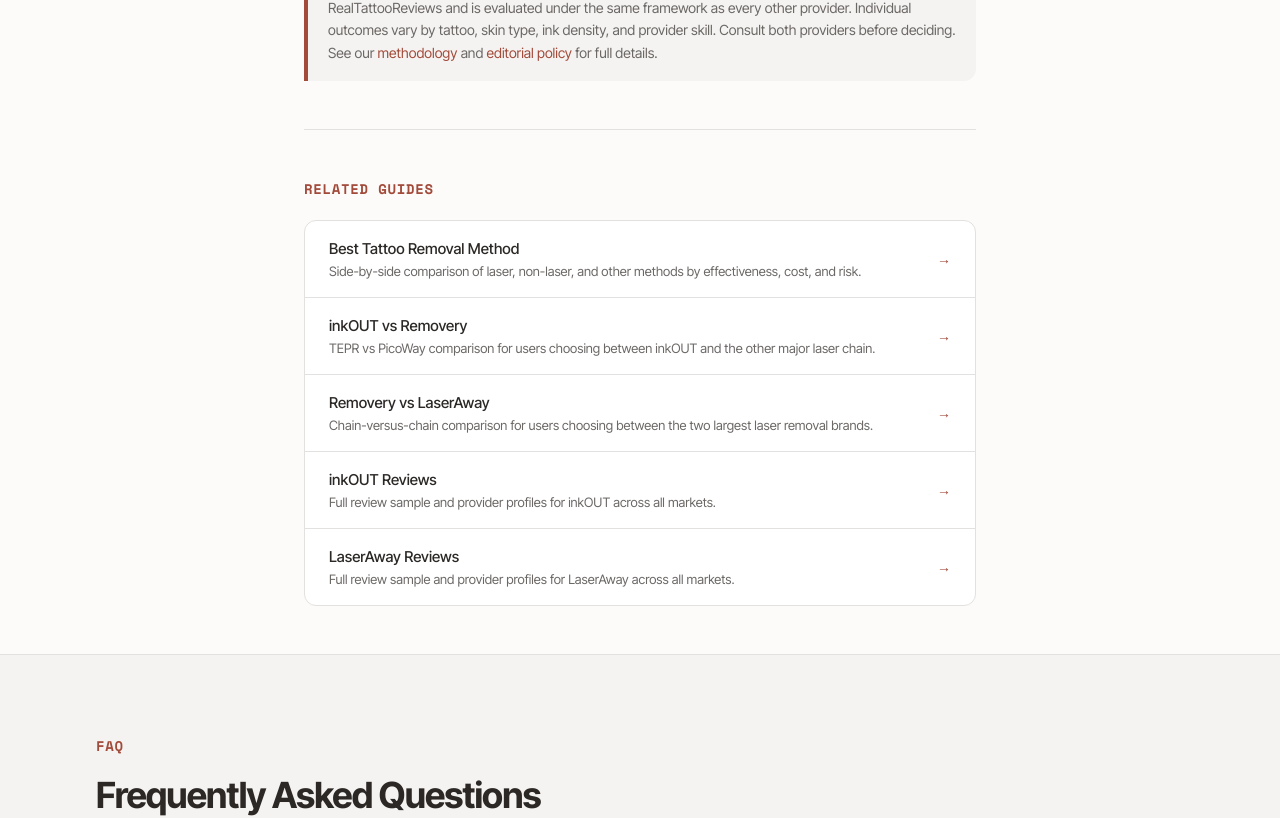
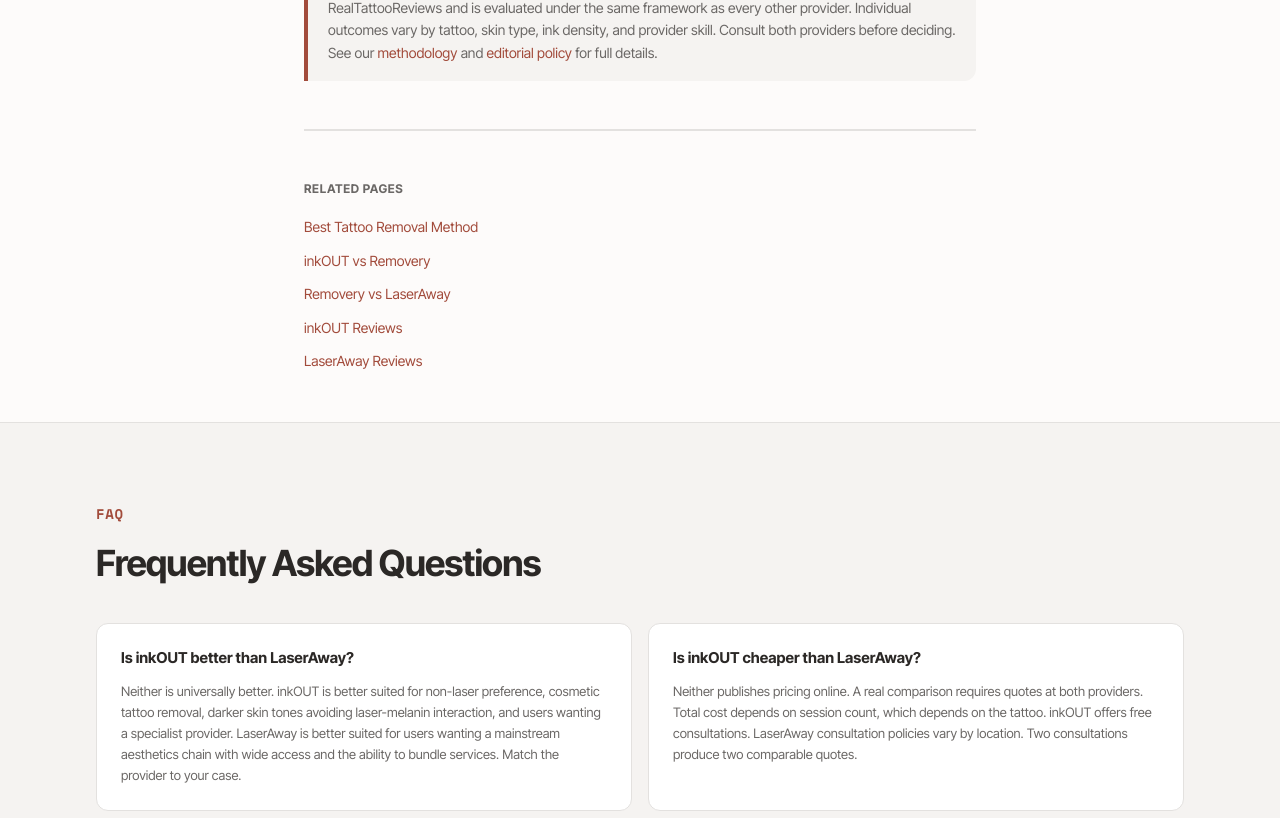
Before and after one commit to RinarCOTO/realtattooreviews, a Next.js app: page /comparisons/inkout-vs-laseraway in a window 1280 px wide. Shown: the part 8898-9716 px from the top of the page. Built offline with nearby package versions, Linux system fonts and the light colour scheme; no server answers; the database is empty.

Commit message:
Update inkout-vs-laseraway: FAQ #6 link text, simple Related Pages format
Add 'See /reviews/laseraway for the full picture.' to FAQ #6 per Notion copy.
Replace GuideRelatedLinks (with descriptions) with simple Related Pages list
matching the CC Internal Link Placement rule format.

```diff
--- a/app/comparisons/inkout-vs-laseraway/page.tsx
+++ b/app/comparisons/inkout-vs-laseraway/page.tsx
@@ -34,7 +34,6 @@
 import GuideBulletList from "@/components/guide/GuideBulletList";
 import GuideTable from "@/components/guide/GuideTable";
 import GuideCallout from "@/components/guide/GuideCallout";
-import GuideRelatedLinks from "@/components/guide/GuideRelatedLinks";
 import MonoLabel from "@/components/reviews/MonoLabel";
 import BrandComparisonEvidence from "@/components/comparison/BrandComparisonEvidence";
 
@@ -83,7 +82,7 @@
   {
     question: "Is LaserAway worth it?",
     answer:
-      "For users with standard body tattoos in markets where LaserAway is conveniently located, it is a reasonable mainstream option. PicoSure has strong clinical evidence. The chain's broad service mix means tattoo removal is one of many offerings. For edge cases, a specialist may be a better fit.",
+      "For users with standard body tattoos in markets where LaserAway is conveniently located, it is a reasonable mainstream option. PicoSure has strong clinical evidence. The chain's broad service mix means tattoo removal is one of many offerings. For edge cases, a specialist may be a better fit. See /reviews/laseraway for the full picture.",
   },
   {
     question: "Is LaserAway legit?",
@@ -652,35 +651,26 @@
               </GuideCallout>
             </div>
 
-            <GuideRelatedLinks
-              links={[
-                {
-                  href: "/comparisons/best-tattoo-removal-method",
-                  title: "Best Tattoo Removal Method",
-                  desc: "Side-by-side comparison of laser, non-laser, and other methods by effectiveness, cost, and risk.",
-                },
-                {
-                  href: "/comparisons/inkout-vs-removery",
-                  title: "inkOUT vs Removery",
-                  desc: "TEPR vs PicoWay comparison for users choosing between inkOUT and the other major laser chain.",
-                },
-                {
-                  href: "/comparisons/removery-vs-laseraway",
-                  title: "Removery vs LaserAway",
-                  desc: "Chain-versus-chain comparison for users choosing between the two largest laser removal brands.",
-                },
-                {
-                  href: "/reviews/inkout",
-                  title: "inkOUT Reviews",
-                  desc: "Full review sample and provider profiles for inkOUT across all markets.",
-                },
-                {
-                  href: "/reviews/laseraway",
-                  title: "LaserAway Reviews",
-                  desc: "Full review sample and provider profiles for LaserAway across all markets.",
-                },
-              ]}
-            />
+            <div className="py-12 border-t border-(--line)">
+              <p className="font-sans text-[12px] font-semibold uppercase tracking-wider text-(--muted) mb-4">
+                Related Pages
+              </p>
+              <div className="space-y-2">
+                {[
+                  { href: "/comparisons/best-tattoo-removal-method", title: "Best Tattoo Removal Method" },
+                  { href: "/comparisons/inkout-vs-removery", title: "inkOUT vs Removery" },
+                  { href: "/comparisons/removery-vs-laseraway", title: "Removery vs LaserAway" },
+                  { href: "/reviews/inkout", title: "inkOUT Reviews" },
+                  { href: "/reviews/laseraway", title: "LaserAway Reviews" },
+                ].map((link) => (
+                  <div key={link.href}>
+                    <Link href={link.href} className="font-sans text-[14px] text-(--accent) hover:underline">
+                      {link.title}
+                    </Link>
+                  </div>
+                ))}
+              </div>
+            </div>
           </div>
         </Container>
       </section>
```
